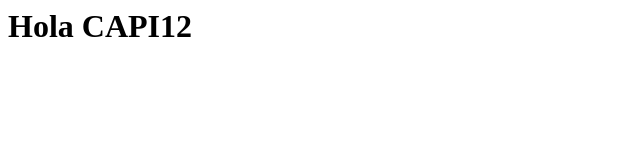
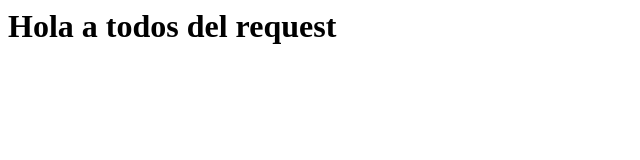
Before and after one commit to CesarLoyola/practicatagOscar, a plain HTML site: page index.html in a window 1280 px wide. Shown: the whole page, without its empty margins (0-640 px from the left). Drawn offline with Linux system fonts and the light colour scheme.

Commit message:
mi commit con request

```diff
--- a/index.html
+++ b/index.html
@@ -1 +1 @@
-<h1>Hola CAPI12</h1>
+<h1>Hola a todos del request</h1>
```
